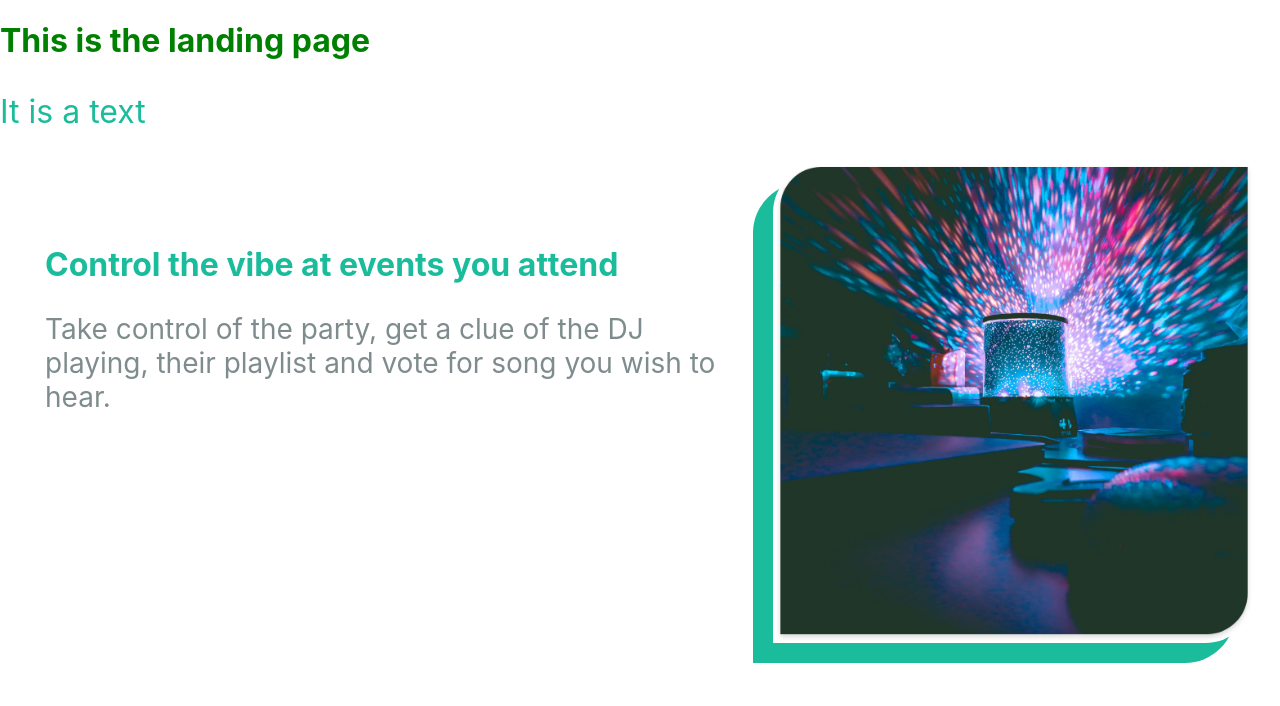
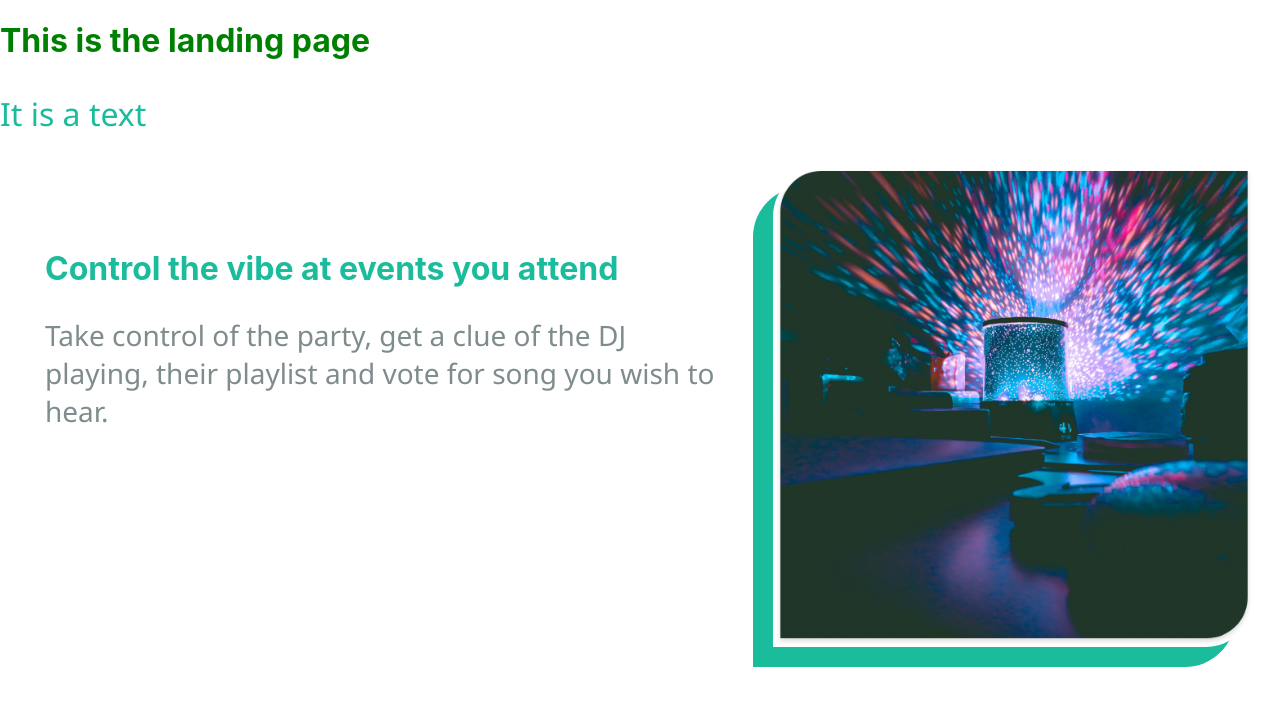
Before and after one commit to meekg33k/sca-code-queens, a React (Create React App) app: page / in a window 1280 px wide. Shown: the top 706 px of the page. Built offline with nearby package versions, Linux system fonts and the light colour scheme.

Commit message:
included font-family to Text component

```diff
--- a/src/components/Text/Text.css
+++ b/src/components/Text/Text.css
@@ -16,12 +16,15 @@
 
 .small {
     font-size: 28px;
+    font-family: 'Segoe UI', Tahoma, Geneva, Verdana, sans-serif;
 }
 
 .medium {
     font-size: 32px;
+    font-family: 'Segoe UI', Tahoma, Geneva, Verdana, sans-serif;
 }
 
 .large {
     font-size: 42px;
+    font-family: 'Segoe UI', Tahoma, Geneva, Verdana, sans-serif
 }
```
